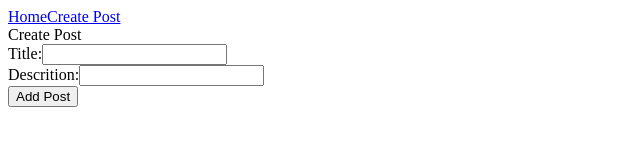
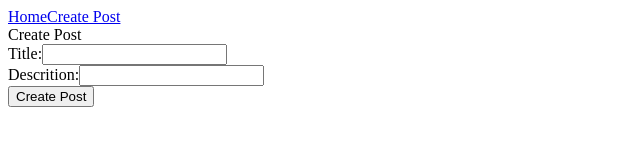
Before and after one commit to keatkean/fullstack, a React (Create React App) app in the folder react-fullstack/client/: page /createPost in a window 1280 px wide. Shown: the top 160 px of the page, without its empty margins (0-640 px from the left). Built offline with nearby package versions, Linux system fonts and the light colour scheme.

Commit message:
use div instead of form

```diff
--- a/react-fullstack/client/src/pages/CreatePost.js
+++ b/react-fullstack/client/src/pages/CreatePost.js
@@ -16,9 +16,7 @@ function CreatePost() {
         setPost(values => ({ ...values, [name]: value }))
     };
 
-    const onSubmit = (event) => {
-        event.preventDefault();
-        //alert(`You have entered: ${post.title} ${post.description}`);
+    const createPost = (event) => {
         axios.post("/post/create", post).then((res) => {
             console.log(res.data);
             navigate("/");
@@ -28,7 +26,7 @@ function CreatePost() {
     return (
         <div>
             <div>Create Post</div>
-            <form onSubmit={onSubmit}>
+            <div>
                 <div>
                     <label>Title:</label>
                     <input
@@ -46,9 +44,9 @@ function CreatePost() {
                     />
                 </div>
                 <div>
-                    <input type="submit" value="Add Post" />
+                    <button onClick={createPost}>Create Post</button>
                 </div>
-            </form>
+            </div>
         </div>
     )
 }
--- a/react-fullstack/client/src/pages/Post.js
+++ b/react-fullstack/client/src/pages/Post.js
@@ -30,11 +30,9 @@ function Post() {
         const name = event.target.name;
         const value = event.target.value;
         setComment(values => ({ ...values, [name]: value }));
-
     };
 
-    const onSubmit = (event) => {
-        event.preventDefault();
+    const addComment = (event) => {
         axios.post("/comment/create", comment).then((res) => {
             console.log(res.data);
             setComment(values => ({ ...values, text: "" }));
@@ -53,7 +51,6 @@ function Post() {
 
             <div>
                 <div>
-                    <form onSubmit={onSubmit}>
                     <div>
                         <input
                             name="text"
@@ -62,9 +59,8 @@ function Post() {
                         />
                     </div>
                     <div>
-                            <input type="submit" value="Add Comment" />
+                        <button onClick={addComment}>Add Comment</button>
                     </div>
-                    </form>
                 </div><br />
                 <div>
                     {
```
Lines whose indentation alone changed are shown as unchanged.
